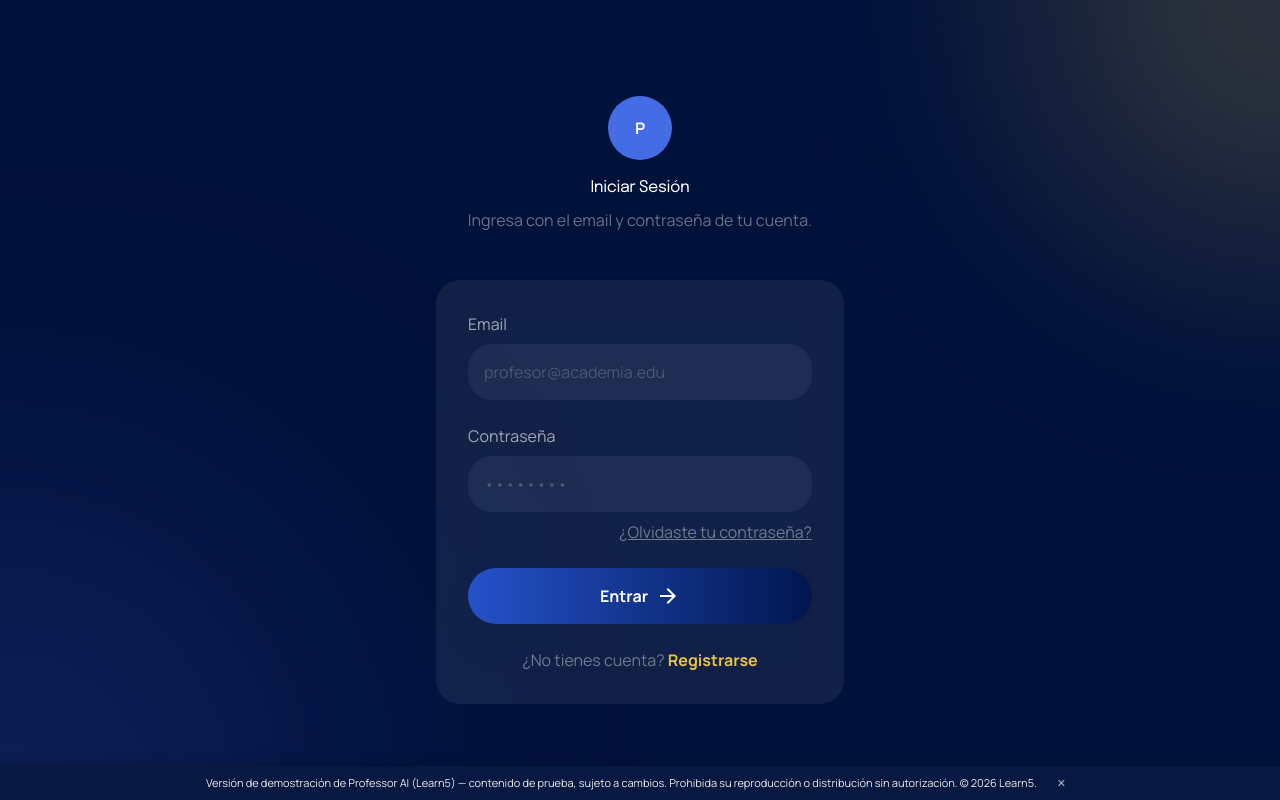
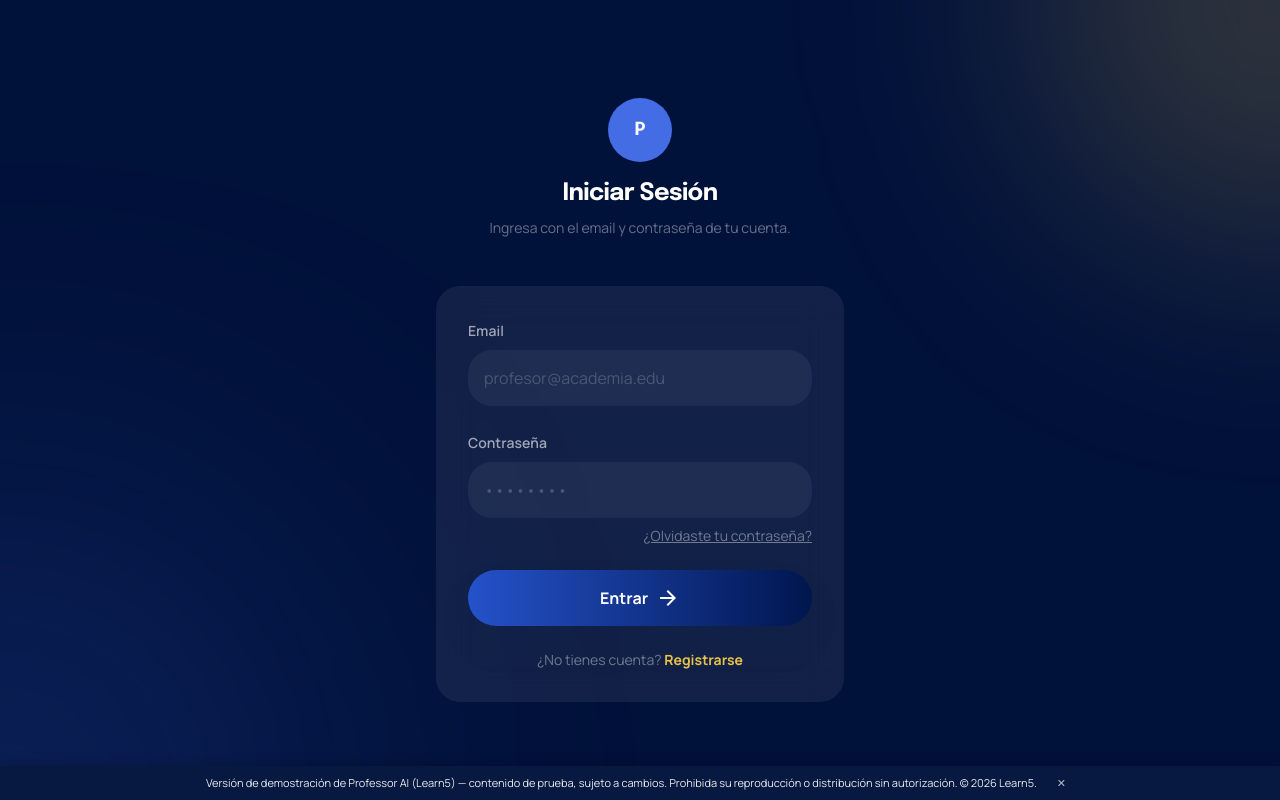
Before and after one commit to learn5soporte/professor-ai-web, a Next.js app: page /professor-ai-web/login in a window 1280 px wide. Built offline with nearby package versions, Linux system fonts and the light colour scheme; no server answers.

Commit message:
fix(login): corregir clases Tailwind sin efecto

```diff
--- a/src/app/login/page.tsx
+++ b/src/app/login/page.tsx
@@ -61,12 +61,12 @@ export default function LoginPage() {
       <section className="flex w-full max-w-md flex-col px-margin-mobile">
         <div className="mb-12 flex flex-col items-center">
           <div className="mb-4 flex h-16 w-16 items-center justify-center rounded-full bg-secondary-container">
-            <span className="font-headline-md font-bold text-white">P</span>
+            <span className="font-headline text-lg font-bold text-white">P</span>
           </div>
-          <h2 className="font-headline-md text-headline-md text-white">
+          <h2 className="font-headline text-2xl font-bold text-white">
             Iniciar Sesión
           </h2>
-          <p className="mt-2 text-center text-body-sm text-white/40">
+          <p className="mt-2 text-center text-sm text-white/40">
             {usarSupabase
               ? "Ingresa con el email y contraseña de tu cuenta."
               : "Prototipo Fase 0 -- sin cuenta real todavía. Cualquier email / contraseña te lleva al flujo completo."}
@@ -75,7 +75,7 @@ export default function LoginPage() {
 
         <form onSubmit={handleSubmit} className="glass-card space-y-6 rounded-xl p-8">
           <div className="space-y-2">
-            <label className="text-label-lg font-label-lg text-white/60">
+            <label className="font-label text-sm font-semibold text-white/60">
               Email
             </label>
             <input
@@ -88,7 +88,7 @@ export default function LoginPage() {
             />
           </div>
           <div className="space-y-2">
-            <label className="text-label-lg font-label-lg text-white/60">
+            <label className="font-label text-sm font-semibold text-white/60">
               Contraseña
             </label>
             <input
@@ -100,7 +100,7 @@ export default function LoginPage() {
               className="w-full rounded-xl border-none bg-white/5 px-4 py-4 text-white placeholder:text-white/20 focus:ring-2 focus:ring-secondary-container"
             />
             {usarSupabase && (
-              <p className="text-right text-body-sm">
+              <p className="text-right text-sm">
                 <Link href="/recuperar" className="text-white/40 underline hover:text-white/70">
                   ¿Olvidaste tu contraseña?
                 </Link>
@@ -109,13 +109,13 @@ export default function LoginPage() {
           </div>
           {error && (
             <div className="space-y-2 rounded-lg bg-red-500/10 px-4 py-3">
-              <p className="text-body-sm text-red-300">{error}</p>
+              <p className="text-sm text-red-300">{error}</p>
               {requiereConfirmacion && (
                 <button
                   type="button"
                   onClick={reenviarCorreo}
                   disabled={reenviando || !email}
-                  className="text-body-sm font-bold text-tertiary-fixed-dim underline disabled:opacity-60"
+                  className="text-sm font-bold text-tertiary-fixed-dim underline disabled:opacity-60"
                 >
                   {reenviando ? "Reenviando..." : "Reenviar correo de confirmación"}
                 </button>
@@ -123,7 +123,7 @@ export default function LoginPage() {
             </div>
           )}
           {reenvioMensaje && (
-            <p className="text-body-sm rounded-lg bg-white/5 px-4 py-3 text-white/70">
+            <p className="text-sm rounded-lg bg-white/5 px-4 py-3 text-white/70">
               {reenvioMensaje}
             </p>
           )}
@@ -138,7 +138,7 @@ export default function LoginPage() {
             <>
               <div className="flex items-center gap-4 py-2">
                 <div className="h-px flex-1 bg-tertiary-fixed-dim/20" />
-                <span className="text-body-sm font-bold uppercase tracking-widest text-tertiary-fixed-dim">
+                <span className="text-sm font-bold uppercase tracking-widest text-tertiary-fixed-dim">
                   o
                 </span>
                 <div className="h-px flex-1 bg-tertiary-fixed-dim/20" />
@@ -149,7 +149,7 @@ export default function LoginPage() {
               </button>
             </>
           )}
-          <p className="text-center text-body-sm text-white/40">
+          <p className="text-center text-sm text-white/40">
             ¿No tienes cuenta?{" "}
             <Link href="/registro" className="font-bold text-tertiary-fixed-dim">
               Registrarse
```
